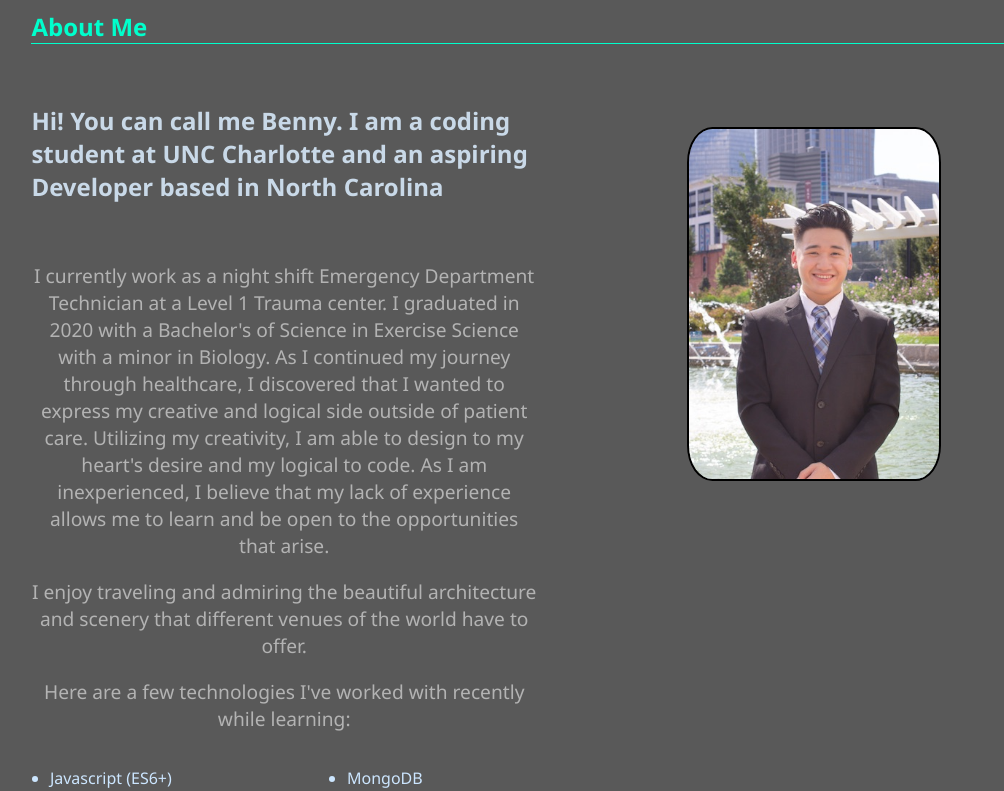
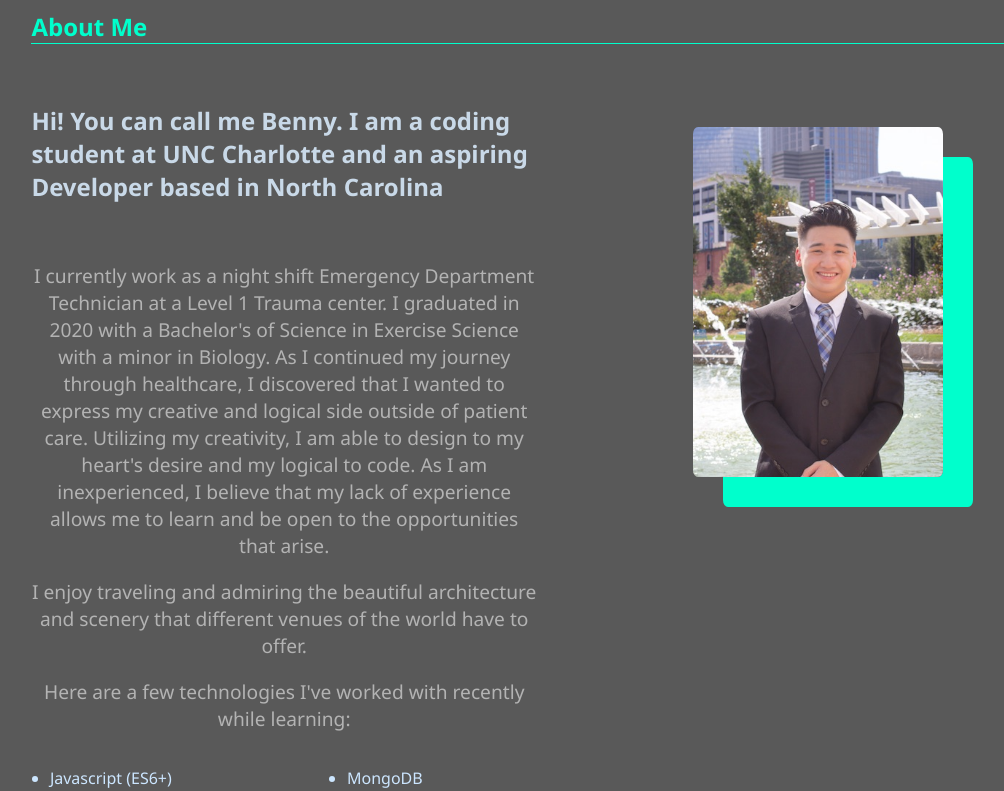
Before and after one commit to bennyle890/react-portfolio, a React (Create React App) app: page / in a window 1280 px wide. Shown: the part 980-1771 px from the top of the page, without its empty margins (103-1107 px from the left). Built offline with nearby package versions, Linux system fonts and the light colour scheme.

Commit message:
fixed profile pic

```diff
--- a/src/components/About/index.js
+++ b/src/components/About/index.js
@@ -51,6 +51,9 @@ function About() {
                 </div>
                 <div className='profilepic'>
                     <div className='wrapper'>
+                        <div className='backdrop'>
+                            <div></div>
+                        </div>
                         <img src={ProfilePic} className='hero-img' alt='Profile Pic'></img>
                     </div>
                 </div>
--- a/src/components/ProjectCard/projectcard.css
+++ b/src/components/ProjectCard/projectcard.css
@@ -12,10 +12,9 @@
     display: flex;
     flex-direction: column;
     justify-content: space-between;
-    /* cursor: pointer; */
     transition: transform 200ms ease-in;
     margin: 10px;
-    background-color: #828282;
+    background-color: #6b6b6b;
     width: 100%
 }
 
--- a/src/index.css
+++ b/src/index.css
@@ -169,14 +169,17 @@ p > a {
 }
 
 .hero-img {
-    border-radius: 10%;
-    border: 2px solid;
+    border-radius: 2%;
+    border: 2px ;
     height: 350px;
     width: 250px;
     float: right;
     /* position: relative; */
     margin-right: 50%;
     margin-left: 15%;
+    /* display: inline-block; */
+    box-shadow: 30px 30px 0 #00ffcc;
+    justify-content: center;
 }
 
 .wrapper {
```
